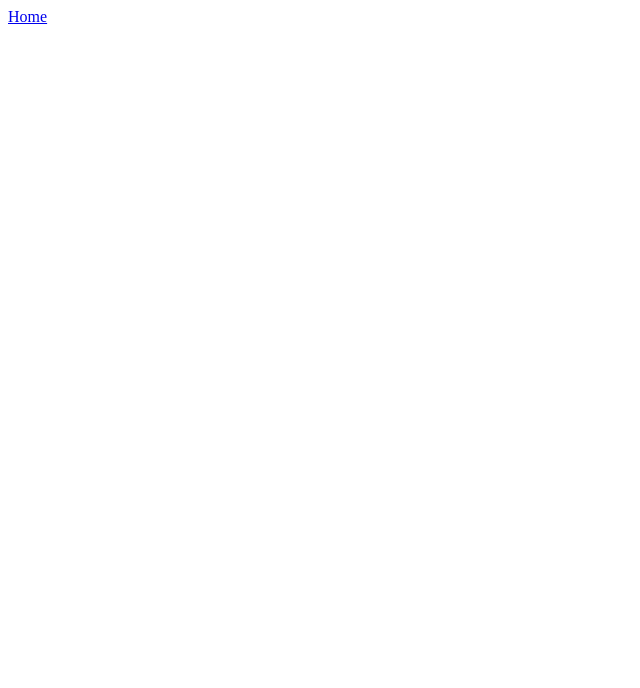
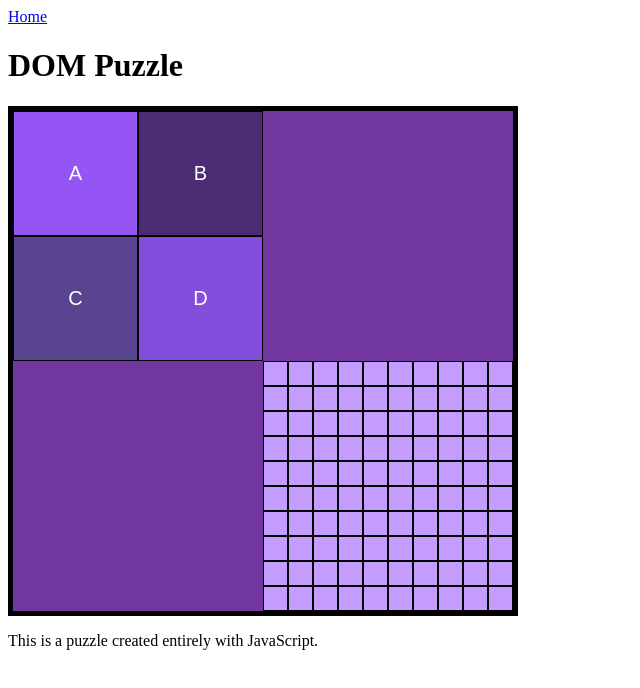
Before and after one commit to ryanrasmussen3/ryanrasmussen3.github.io, a plain HTML site: page lab_DOM_puzzle/lab_DOM_puzzle.html in a window 1280 px wide. Shown: the whole page, without its empty margins (0-640 px from the left). Drawn offline with Linux system fonts and the light colour scheme.

Commit message:
finished lab 7

```diff
--- a/lab_DOM_puzzle/lab_DOM_puzzle.html
+++ b/lab_DOM_puzzle/lab_DOM_puzzle.html
@@ -3,12 +3,142 @@
 <head>
     <meta charset="UTF-8">
     <meta name="viewport" content="width=device-width, initial-scale=1.0">
-    <title>Debugger</title>
+    <title>DOM puzzle</title>
+    <style>
+        #puzzle {
+            width: 500px;
+            height: 500px;
+            border: 5px solid black;
+        }
+    </style>
+
 </head>
 <body>
     <nav>
         <a href="../index.html">Home</a>
     </nav>
+    <div id="puzzle"></div>
+
+   <script>
+  const puzzle = document.getElementById("puzzle");
+
+  const title = document.createElement("h1");
+  title.textContent = "DOM Puzzle";
+  document.body.insertBefore(title, puzzle);
+
+
+  puzzle.style.display = "grid";
+  puzzle.style.gridTemplateColumns = "250px 250px";
+  puzzle.style.gridTemplateRows = "250px 250px";
+  // I belive we didn't covner gridTemplate in class but I was struggling to figure
+  // out how to get everything to look right that I found it online. I have a general understanding
+  // that it works similary to a for loop but in CSS, I don't know if using a CSS grid structor is against
+  // insctructions on the lab, I was getting desprate to find a fix
+
+
+  function createButton(letter, color, size) {
+    const button = document.createElement("button");
+    button.textContent = letter;
+    button.style.width = size + "px";
+    button.style.height = size + "px";
+    button.style.backgroundColor = color;
+    button.style.border = "1px solid black";
+    button.style.fontSize = "20px";
+    button.style.color = "white";
+    return button;
+  }
+
+
+  const TopLeft = document.createElement("div");
+  TopLeft.style.width = "250px";
+  TopLeft.style.height = "250px";
+  TopLeft.style.display = "grid";
+  TopLeft.style.gridTemplateColumns = "repeat(2, 125px)";
+  TopLeft.style.gridTemplateRows = "repeat(2, 125px)";
+
+  const A = createButton("A", "#9455F4", 125);
+  const B = createButton("B", "#4A2B74", 125);
+  const C = createButton("C", "#594492", 125);
+  const D = createButton("D", "#854DDC", 125);
+
+  TopLeft.append(A, B, C, D);
+
+
+  const TopRight = document.createElement("div");
+  TopRight.style.width = "250px";
+  TopRight.style.height = "250px";
+  TopRight.style.backgroundColor = "#7338A0";
+
+
+  const BottomLeft = document.createElement("div");
+  BottomLeft.style.width = "250px";
+  BottomLeft.style.height = "250px";
+  BottomLeft.style.backgroundColor = "#7338A0";
+
+
+  const BottomRight = document.createElement("div");
+  BottomRight.style.width = "250px";
+  BottomRight.style.height = "250px";
+  BottomRight.style.display = "grid";
+  BottomRight.style.gridTemplateColumns = "repeat(10, 25px)";
+  BottomRight.style.gridTemplateRows = "repeat(10, 25px)";
+  BottomRight.style.backgroundColor = "#7338A0";
+
+  for (let i = 0; i < 100; i++) {
+    const box = document.createElement("button");
+    box.style.width = "25px";
+    box.style.height = "25px";
+    box.style.backgroundColor = "#C39CFE";
+    box.style.border = "1px solid black";
+    BottomRight.appendChild(box);
+  }
+
+  const boxes = BottomRight.querySelectorAll("button");
+
+  boxes.forEach((box, index) => {
+    box.addEventListener("click", () => {
+        if (box.style.background === "#4A2574") {
+            return;
+        }
+
+        box.style.backgroundColor = "#4A2574";
+
+        if (index > 0 && boxes[index - 1].style.backgroundColor !== "#4A2574") {
+            boxes[index - 1].style.backgroundColor = "#FF9E00";
+        }
+
+        if (index < boxes.length - 1 && boxes[index + 1].style.backgroundColor !== "#4A2574") {
+            boxes[index + 1].style.backgroundColor = "#FF9E00";
+        }
+    });
+  });
+
+
+  puzzle.append(TopLeft, TopRight, BottomLeft, BottomRight);
+
+
+  const description = document.createElement("p");
+  description.textContent = "This is a puzzle created entirely with JavaScript.";
+  document.body.appendChild(description);
+
+
+  const original = "5px solid black";
+  const highlight = "5px solid #FFCC00";
+
+  document.addEventListener("mousemove", (event) => {
+    const isInside = puzzle.contains(event.target);
+
+    if (isInside) {
+        puzzle.style.border = highlight;
+    }
+    else {
+        puzzle.style.border = original;
+    }
+  })
+
+</script>
+
+
 
 </body>
 </html>
```
